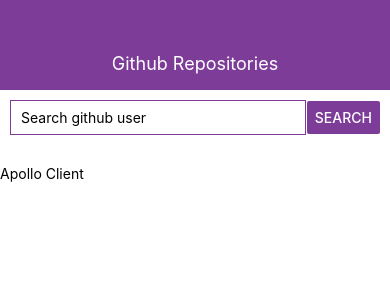
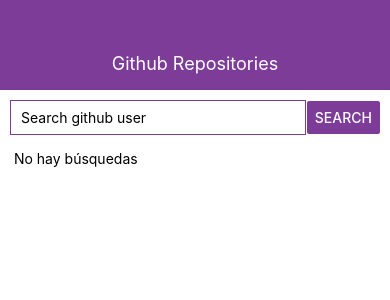
Before and after one commit to Kath17/Contributors-Finder-ReactGraphQl, a React Native app in the folder ReactGraphQl/: screen / in a window 390 px wide. Shown: the top 300 px of the page. Built offline with nearby package versions, Linux system fonts and the light colour scheme.

Commit message:
GraphQl and query repos
- Create new file to ListRepositories from user
- Showing data from query in scrollView
-

```diff
--- a/ReactGraphQl/App.js
+++ b/ReactGraphQl/App.js
@@ -1,10 +1,11 @@
 import React, {useState} from 'react';
-import { StyleSheet, Text, View, TextInput, Button, Alert, TouchableWithoutFeedback, Keyboard} from 'react-native';
+import { StyleSheet, Text, View, TextInput, Button, Alert, TouchableWithoutFeedback, Keyboard, ScrollView} from 'react-native';
 
 import {ApolloProvider} from '@apollo/react-hooks';
 import ApolloClient from 'apollo-boost';
 
 import Header from './Modulos/Header';
+import Repositories from './Modulos/ListRepositories';
 
 // --------------------- Apollo Client ---------------------//
 const client = new ApolloClient({
@@ -41,9 +42,7 @@
   let confirmedOutput;
 
   if(confirmed){
-    confirmedOutput = <Text> Búsqueda: {enteredValue}</Text>
-  }
-
+    confirmedOutput = <Text>Búsqueda: {enteredValue}</Text>
     return (
       <TouchableWithoutFeedback
         onPress={()=>{
@@ -60,15 +59,51 @@
               value={enteredUser} />
             <Button color='#7d3c98' title="Search" onPress={confirmInputHandler}/>
           </View>
-        <View style = {styles.inputContainer}>
+          <View style = {styles.showConfirmation}>
             {confirmedOutput}
           </View>
+          <View onStartShouldSetResponder={() => true}>
+            <ScrollView>
               <ApolloProvider client={client}>
-              <Text>Apollo Client</Text>
+                <Repositories props={enteredValue}/>
               </ApolloProvider>
+            </ScrollView>
+          </View>
         </View>
       </TouchableWithoutFeedback>
     );
+  }
+  else{
+    return (
+      <TouchableWithoutFeedback
+        onPress={()=>{
+          Keyboard.dismiss();
+        }}
+      >
+        <View style={styles.container}>
+          <Header title="Github Repositories"/>
+          <View style = {styles.inputContainer}>
+            <TextInput
+              placeholder = "Search github user"
+              style={styles.input}
+              onChangeText = {userInputHandler}
+              value={enteredUser} />
+            <Button color='#7d3c98' title="Search" onPress={confirmInputHandler}/>
+          </View>
+          <View style = {styles.showConfirmation}>
+            {confirmedOutput}
+          </View>
+          <View onStartShouldSetResponder={() => true}>
+            <ScrollView>
+              <ApolloProvider client={client}>
+                <Text style = {styles.showConfirmation}> No hay búsquedas</Text>
+              </ApolloProvider>
+            </ScrollView>
+          </View>
+        </View>
+      </TouchableWithoutFeedback>
+    );
+  }
 }
 
 const styles = StyleSheet.create({
@@ -91,5 +126,15 @@
     borderColor: '#7d3c98',
     borderWidth: 0.4,
     padding: 10
-  }
+  },
+  screen: {
+    //flex: 1,
+    padding: 12
+    //alignItems: 'center'
+  },
+  showConfirmation: {
+    marginLeft:10,
+    marginRight:10,
+    marginBottom:5
+  },
 });
--- /dev/null
+++ b/ReactGraphQl/Modulos/ListRepositories.js
@@ -0,0 +1,47 @@
+import React, {useState, useEffect} from 'react';
+import {View, Text, StyleSheet} from 'react-native';
+
+import gpl from "graphql-tag";
+import {useQuery} from '@apollo/react-hooks';
+
+const GET_REPOSITORIES = gpl`
+    query ReposFromUser($props:String!){
+      user (login: $props) {
+        repositories (first:20){
+          edges {
+            node {
+              description
+              name
+              pullRequests {
+                totalCount
+              }
+            }
+          }
+        }
+      }
+    }
+`;
+
+function Repositories ({props}) {
+    const {loading, error, data} = useQuery(GET_REPOSITORIES,{
+        variables: {props},
+    });
+
+    if (loading) return <Text style={styles.screen}>Loading ...</Text>;
+    if (error) return <Text style={styles.screen}>Error </Text>;
+    return data.user.repositories.edges.map(({node},i)=>(
+        <View key={i} style={styles.screen}>
+            <Text >{`${node.name} -> ${node.description} and PR Count: ${node.pullRequests.totalCount}`} </Text>
+        </View>
+    ));
+}
+
+const styles  = StyleSheet.create({
+    screen: {
+      //flex: 1,
+      padding: 12
+      //alignItems: 'center'
+    }
+});
+
+export default Repositories;
```
Lines whose indentation alone changed are shown as unchanged.
